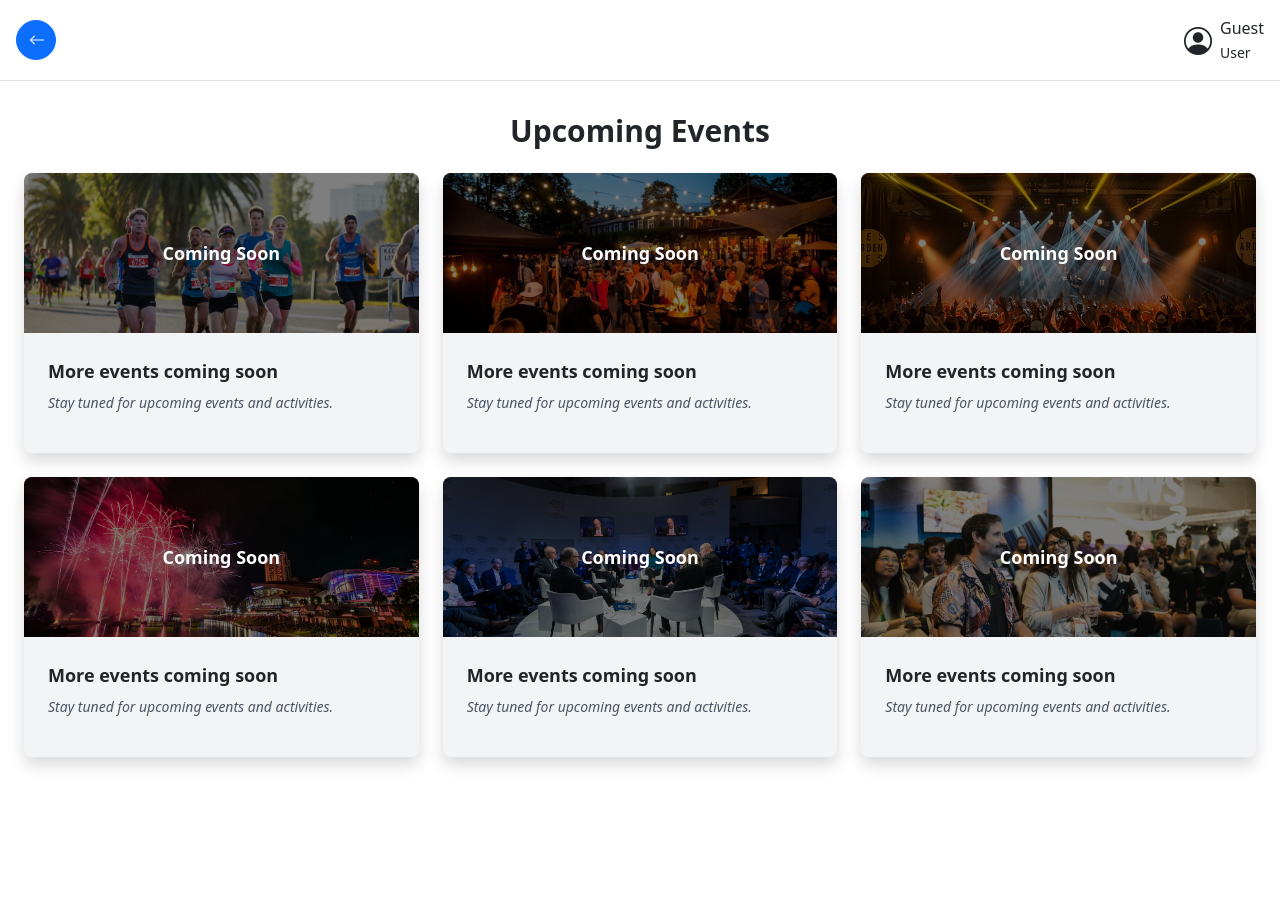
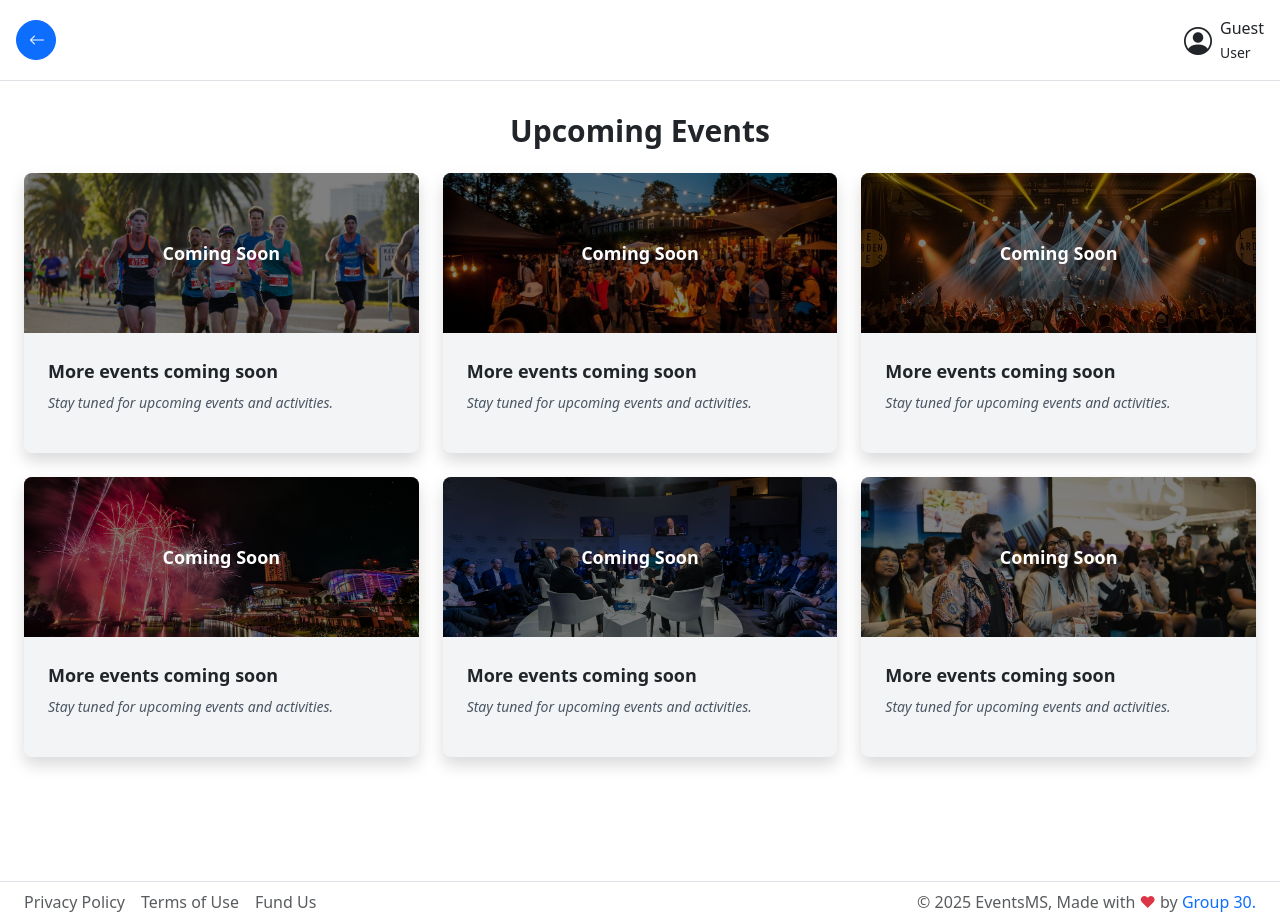
Before and after one commit to sonamdargay/event-management, a React (Create React App) app in the folder frontend/: page /userpage in a window 1280 px wide. Before the commit the page ends 881 px from the top, so only its background shows below. Built offline with nearby package versions, Linux system fonts and the light colour scheme; no server answers.

Commit message:
Added footer in user

```diff
--- a/frontend/src/pages/UserPage.jsx
+++ b/frontend/src/pages/UserPage.jsx
@@ -3,6 +3,7 @@ import React, { useState, useEffect } from "react";
 import { useNavigate } from "react-router-dom";
 import Topbar from "../admin/components/Topbar";
 import axiosInstance from "../axiosConfig";
+import Footer from "../admin/components/Footer";
 
 // Fixed collection of images for events
 const eventImages = [
@@ -130,6 +131,7 @@ export default function UserPage() {
           })}
         </div>
       </div>
+      <Footer/>
     </>
   );
 }
```
